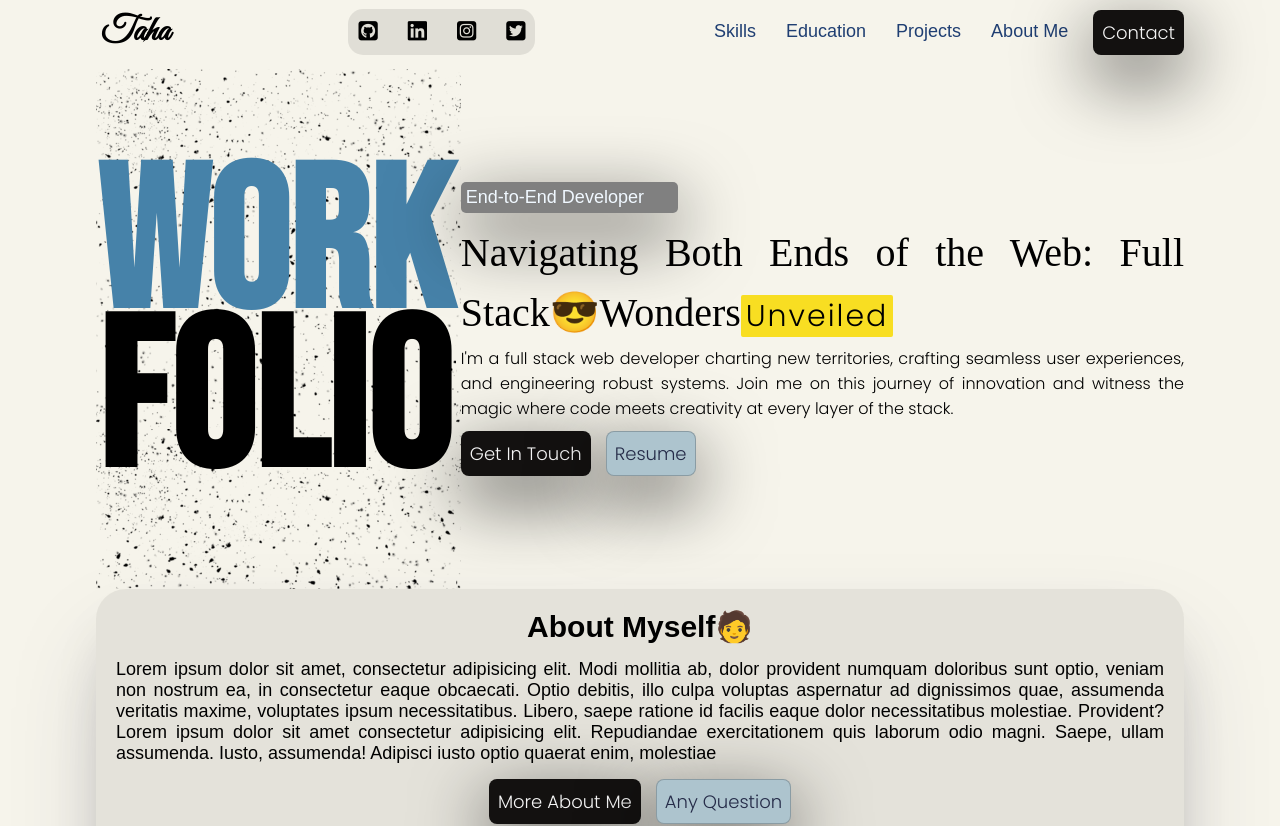
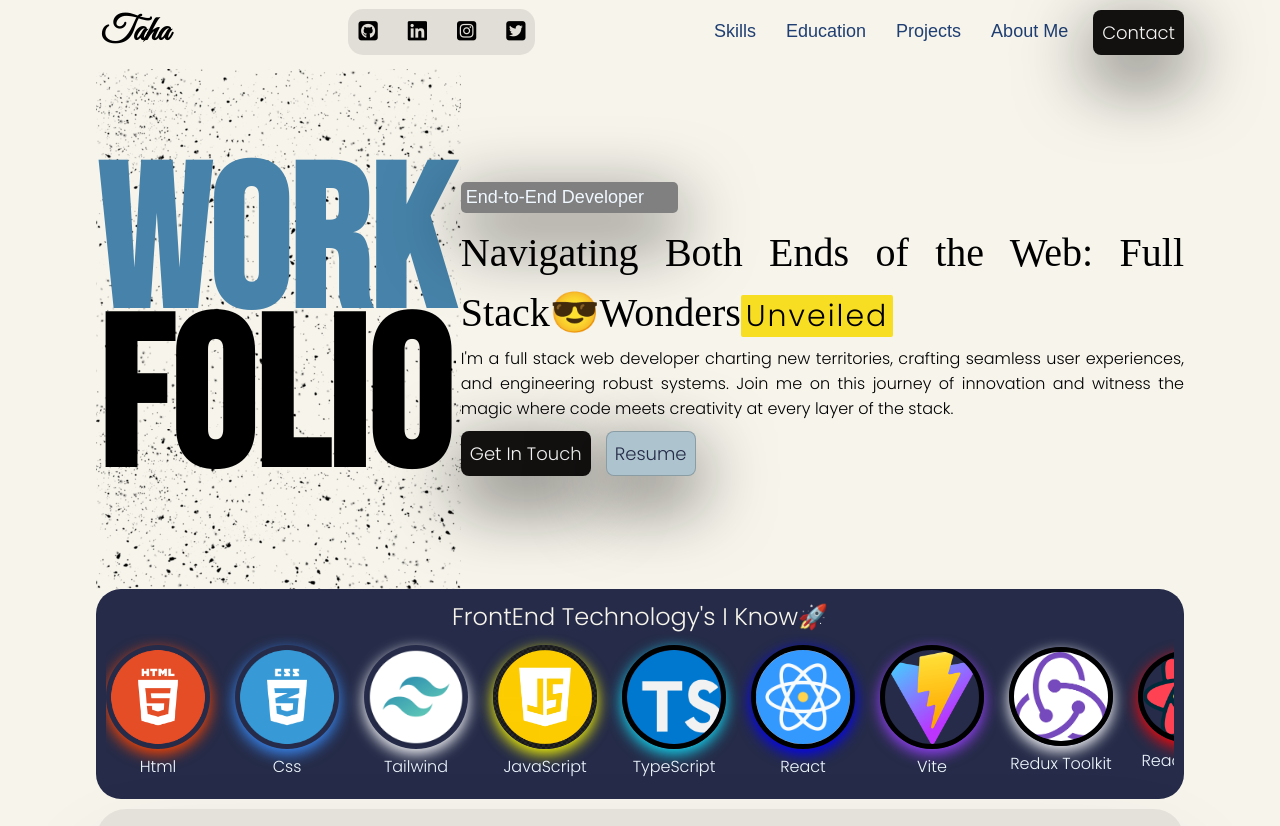
Before and after one commit to tahaali-dev/taha-ali-portfolio, a React (Vite) app: page / in a window 1280 px wide. Shown: the top 826 px of the page. Built offline with nearby package versions, Linux system fonts and the light colour scheme; a web font is replaced by a local one.

Commit message:
Tech frontend section

```diff
--- a/src/App.jsx
+++ b/src/App.jsx
@@ -1,6 +1,3 @@
-import Navbar from "./Components/Navbar/Navbar";
-import Hero from "./Components/HeroSec/Hero";
-import About from "./Components/AboutSection/About";
 import { BrowserRouter, Routes, Route } from "react-router-dom";
 import Layout from "./Components/Layout/Layout";
 import HomePage from "./Pages/HomePage/HomePage";
@@ -17,6 +14,7 @@ const App = () => {
             <Route path="/" element={<HomePage />} />
             <Route path="/about" element={<AboutPage />} />
           </Route>
+
         </Routes>
       </BrowserRouter>
     </>
--- /dev/null
+++ b/src/Components/TechSect/TechSec.jsx
@@ -0,0 +1,65 @@
+import "./TechSect.css";
+
+const TechSec = () => {
+  return (
+    <div className="width-100">
+      <div className="width-85 Tech-cont">
+        <h2>FrontEnd Technology's I Know🚀</h2>
+        <div className="icon-cont">
+          <div className="icon-w ">
+            <img className="html" src="/logos/html.webp" alt="Html" />
+            <p>Html</p>
+          </div>
+
+          <div className="icon-w">
+            <img className="css" src="/logos/css.webp" alt="Css" />
+            <p>Css</p>
+          </div>
+
+          <div className="icon-w">
+            <img
+              className="tailwind"
+              src="/logos/tailwind css.png"
+              alt="Tailwind"
+            />
+            <p>Tailwind</p>
+          </div>
+
+          <div className="icon-w">
+            <img className="js" src="/logos/javascript.avif" alt="JavaScript" />
+            <p>JavaScript</p>
+          </div>
+
+          <div className="icon-w">
+            <img className="typescript" src="/logos/typescript.png" alt="typescript" />
+            <p>TypeScript</p>
+          </div>
+
+          <div className="icon-w">
+            <img className="react" src="/logos/react.png" alt="React" />
+            <p>React</p>
+          </div>
+
+          <div className="icon-w">
+            <img className="vite" src="/logos/vite.png" alt="vite" />
+            <p>Vite</p>
+          </div>
+
+
+
+          <div className="icon-w">
+            <img className="redux" src="/logos/redux.png" alt="redux" />
+            <p>Redux Toolkit</p>
+          </div>
+
+          <div className="icon-w">
+            <img className="query" src="/logos/query.png" alt="query" />
+            <p>React Query</p>
+          </div>
+        </div>
+      </div>
+    </div>
+  );
+};
+
+export default TechSec;
--- /dev/null
+++ b/src/Components/TechSect/TechSect.css
@@ -0,0 +1,89 @@
+.Tech-cont {
+  height: 210px;
+  background-color: #252b48;
+  border-radius: 25px;
+  margin-bottom: 10px;
+  padding: 10px;
+  display: flex;
+  flex-direction: column;
+  align-items: center;
+}
+.Tech-cont h2 {
+  font-family: "Poppins", sans-serif;
+  font-weight: 400;
+  color: #f6f4eb;
+}
+
+.icon-cont {
+  /* border: 1px solid white; */
+  width: 100%;
+  height: 100%;
+  display: flex;
+  gap: 25px;
+  overflow-x: scroll;
+}
+.icon-w {
+  display: flex;
+  flex-direction: column;
+  justify-content: center;
+  align-items: center;
+  gap: 5px;
+}
+.icon-w p {
+  font-family: "Poppins", sans-serif;
+  color: aliceblue;
+}
+
+.icon-cont .icon-w img {
+  border-radius: 50%;
+  width: 104px;
+  /* border: 1px solid white; */
+}
+.html {
+  box-shadow: orangered 0px 5px 15px;
+}
+.css {
+  box-shadow: rgb(58, 142, 252) 0px 5px 15px;
+}
+.tailwind {
+  box-shadow: white 0px 5px 15px;
+}
+.js {
+  box-shadow: yellow 0px 5px 15px;
+}
+.typescript {
+  border: 5px solid black;
+  box-shadow: rgb(20, 221, 248) 0px 5px 15px;
+}
+
+.react {
+  border: 5px solid black;
+  box-shadow: blue 0px 5px 15px;
+}
+.vite {
+  border: 5px solid black;
+  box-shadow: rgb(154, 65, 255) 0px 5px 15px;
+}
+
+.redux {
+  border: 5px solid black;
+  box-shadow: white 0px 5px 15px;
+}
+
+.query {
+  border: 5px solid black;
+  box-shadow: rgb(255, 6, 6) 0px 5px 15px;
+}
+
+/* Mobile view */
+@media (max-width: 786px) {
+  .Tech-cont {
+    height: 100%;
+    margin-top: 10px;
+    margin-bottom: 0px ;
+  }
+  .Tech-cont h2{
+    font-size: 18px;
+    margin-bottom: 5px;
+  }
+}
--- a/src/Pages/HomePage/HomePage.jsx
+++ b/src/Pages/HomePage/HomePage.jsx
@@ -1,11 +1,14 @@
 import React from "react";
 import Hero from "../../Components/HeroSec/Hero";
 import About from "../../Components/AboutSection/About";
+import TechSec from "../../Components/TechSect/TechSec";
+
 
 const HomePage = () => {
   return (
     <>
       <Hero />
+      <TechSec />
       <About />
     </>
   );
--- a/src/index.css
+++ b/src/index.css
@@ -20,6 +20,13 @@ font-family: 'Bebas Neue', sans-serif;
   --shadow: 0px 23px 21px -8px rgba(136, 160, 255, 0.25);
 }
 /* ------------------- */
+::-webkit-scrollbar {
+  display: none;
+}
+html {
+  scroll-behavior: smooth;
+}
+
 * {
   margin: 0;
   padding: 0;
```
Also changed, not shown: src/Components/ScrollText/TypingText.css (deleted), src/Components/ScrollText/TypingText.jsx (deleted).
